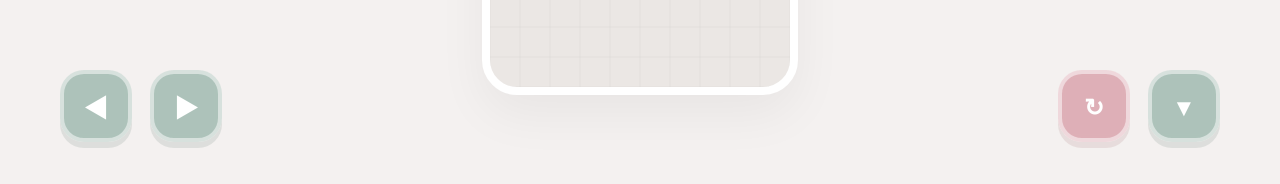
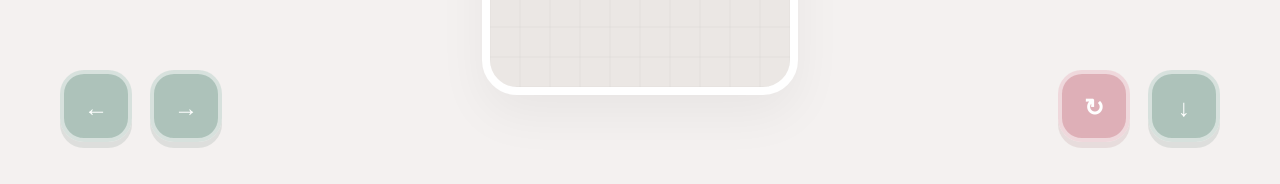
Before and after one commit to wuxinyukaka-max/sweet-peach-arcade, a plain HTML site: page tetris.html in a window 1280 px wide. Shown: the part 613-797 px from the top of the page. Drawn offline with Linux system fonts and the light colour scheme.

Commit message:
Add files via upload

```diff
--- a/tetris.html
+++ b/tetris.html
@@ -66,12 +66,12 @@
 
     <div class="controls">
         <div class="ctrl-panel">
-            <div class="cute-btn btn-mint" id="btn-left">◀</div>
-            <div class="cute-btn btn-mint" id="btn-right">▶</div>
+            <div class="cute-btn btn-mint" id="btn-left">←</div>
+            <div class="cute-btn btn-mint" id="btn-right">→</div>
         </div>
         <div class="ctrl-panel">
             <div class="cute-btn" id="btn-rotate">↻</div>
-            <div class="cute-btn btn-mint" id="btn-drop">▼</div>
+            <div class="cute-btn btn-mint" id="btn-drop">↓</div>
         </div>
     </div>
 
```
